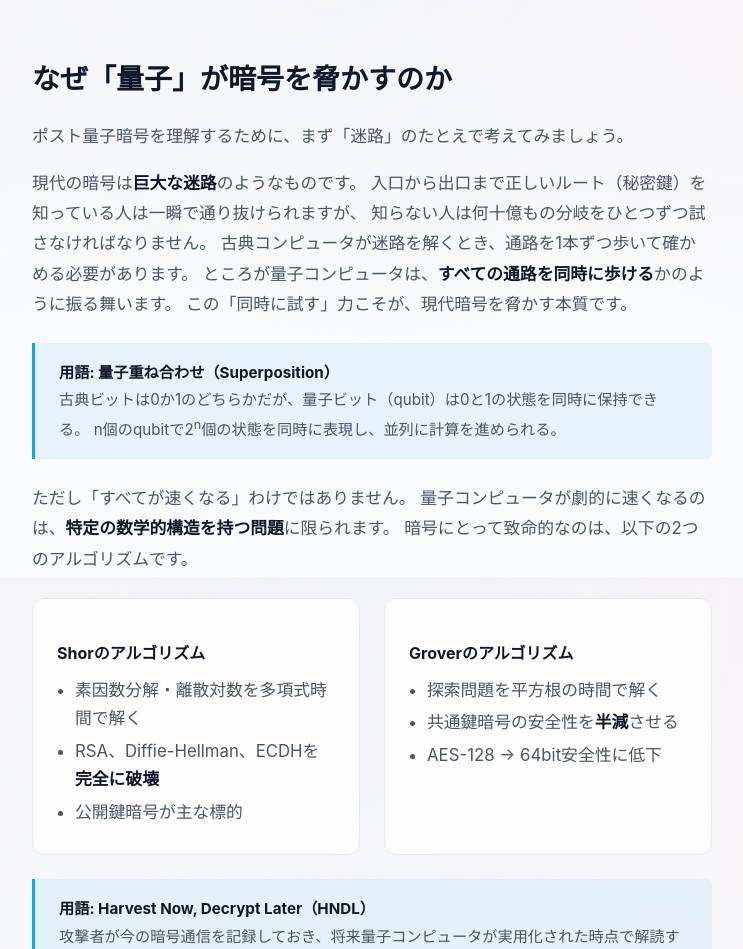
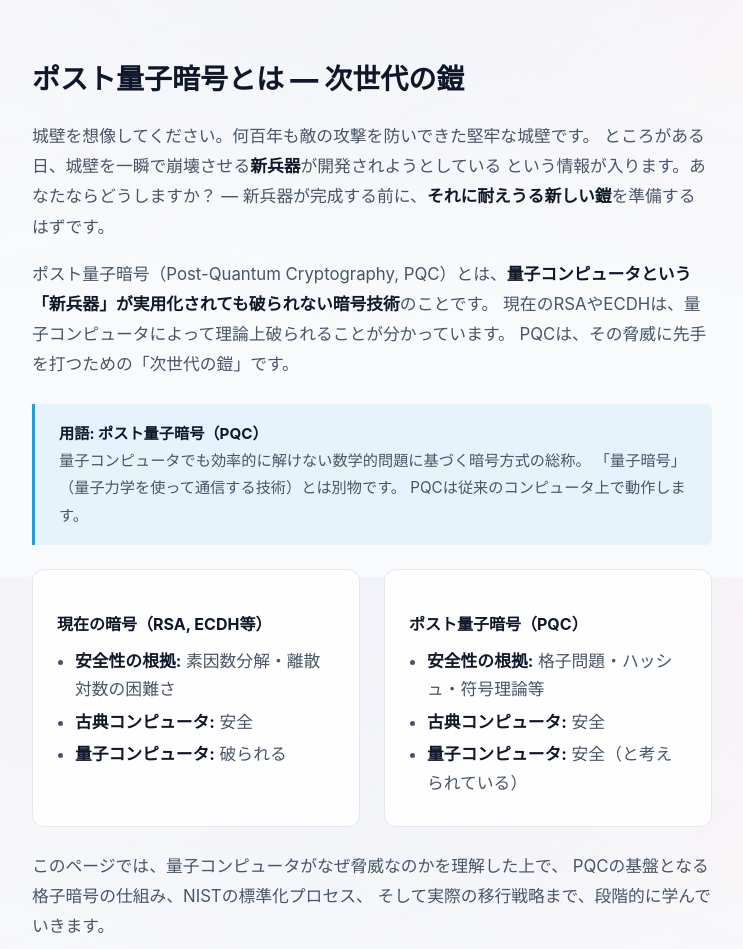
Before and after one commit to kaminuma/cryptoLab, a React (Vite) app: page /pqc in a window 1280 px wide. Shown: the part 223-1172 px from the top of the page, without its empty margins (268-1011 px from the left). Built offline with nearby package versions, Linux system fonts and the light colour scheme.

Commit message:
PQCページに導入ステップ（ポスト量子暗号とは）を追加
Co-Authored-By: Claude Opus 4.6 <noreply@anthropic.com>

```diff
--- a/src/pages/PQC.tsx
+++ b/src/pages/PQC.tsx
@@ -4,7 +4,61 @@ import '../components/ui/StepLesson.css'
 import { usePageMeta } from '../hooks/usePageMeta'
 
 /* =========================================
-   Step 1: なぜ「量子」が暗号を脅かすのか
+   Step 1: ポスト量子暗号とは — 次世代の鎧
+   ========================================= */
+function WhatIsPQC() {
+  return (
+    <>
+      <p>
+        城壁を想像してください。何百年も敵の攻撃を防いできた堅牢な城壁です。
+        ところがある日、城壁を一瞬で崩壊させる<strong>新兵器</strong>が開発されようとしている
+        という情報が入ります。あなたならどうしますか？
+        — 新兵器が完成する前に、<strong>それに耐えうる新しい鎧</strong>を準備するはずです。
+      </p>
+      <p>
+        ポスト量子暗号（Post-Quantum Cryptography, PQC）とは、
+        <strong>量子コンピュータという「新兵器」が実用化されても破られない暗号技術</strong>のことです。
+        現在のRSAやECDHは、量子コンピュータによって理論上破られることが分かっています。
+        PQCは、その脅威に先手を打つための「次世代の鎧」です。
+      </p>
+
+      <div className="step-lesson__callout">
+        <strong>用語: ポスト量子暗号（PQC）</strong><br />
+        量子コンピュータでも効率的に解けない数学的問題に基づく暗号方式の総称。
+        「量子暗号」（量子力学を使って通信する技術）とは別物です。
+        PQCは従来のコンピュータ上で動作します。
+      </div>
+
+      <div className="step-lesson__comparison">
+        <div className="step-lesson__comparison-item">
+          <h3>現在の暗号（RSA, ECDH等）</h3>
+          <ul>
+            <li><strong>安全性の根拠:</strong> 素因数分解・離散対数の困難さ</li>
+            <li><strong>古典コンピュータ:</strong> 安全</li>
+            <li><strong>量子コンピュータ:</strong> 破られる</li>
+          </ul>
+        </div>
+        <div className="step-lesson__comparison-item">
+          <h3>ポスト量子暗号（PQC）</h3>
+          <ul>
+            <li><strong>安全性の根拠:</strong> 格子問題・ハッシュ・符号理論等</li>
+            <li><strong>古典コンピュータ:</strong> 安全</li>
+            <li><strong>量子コンピュータ:</strong> 安全（と考えられている）</li>
+          </ul>
+        </div>
+      </div>
+
+      <p>
+        このページでは、量子コンピュータがなぜ脅威なのかを理解した上で、
+        PQCの基盤となる格子暗号の仕組み、NISTの標準化プロセス、
+        そして実際の移行戦略まで、段階的に学んでいきます。
+      </p>
+    </>
+  )
+}
+
+/* =========================================
+   Step 2: なぜ「量子」が暗号を脅かすのか
    たとえ話から入り、全体の見取り図を提示
    ========================================= */
 function WhyQuantumThreatens() {
@@ -913,6 +967,20 @@ export default function PQC() {
 
   const steps: LessonStep[] = [
     {
+      title: 'ポスト量子暗号とは — 次世代の鎧',
+      content: <WhatIsPQC />,
+      quiz: {
+        question: 'ポスト量子暗号（PQC）について正しい説明はどれ？',
+        options: [
+          { label: '量子力学を使って通信を暗号化する技術' },
+          { label: '量子コンピュータ上でのみ動作する暗号' },
+          { label: '量子コンピュータでも破られない数学的問題に基づく暗号', correct: true },
+          { label: '量子コンピュータの発明後に使われなくなる暗号' },
+        ],
+        explanation: 'PQCは従来のコンピュータ上で動作しますが、量子コンピュータでも効率的に解けない数学的問題（格子問題等）を安全性の根拠にしています。「量子暗号」（量子鍵配送など）とは異なる概念です。',
+      },
+    },
+    {
       title: 'なぜ「量子」が暗号を脅かすのか',
       content: <WhyQuantumThreatens />,
       quiz: {
```
